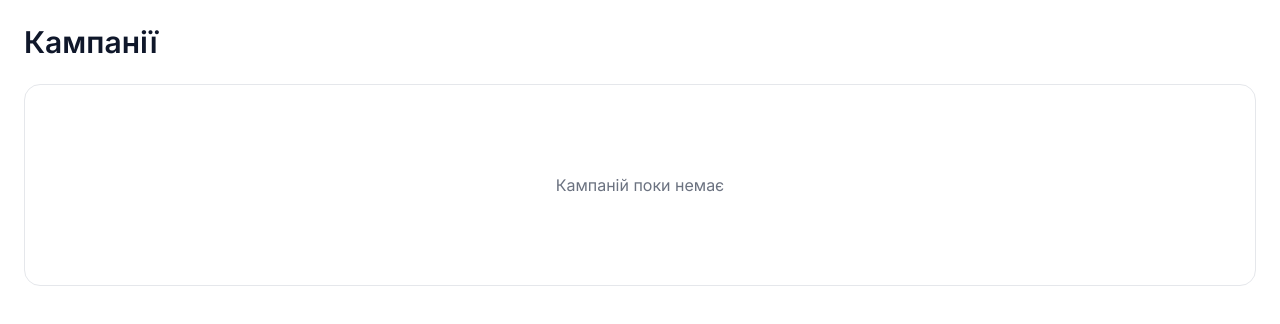
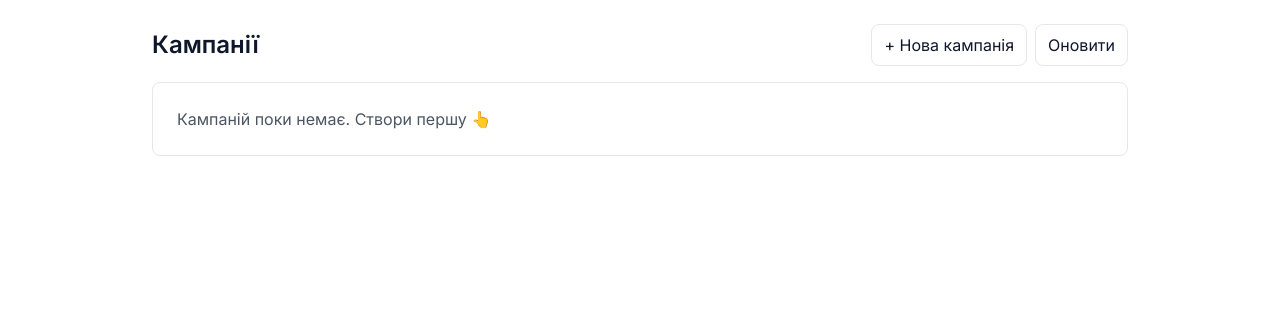
Before and after one commit to yurashko-ux/P-3-0, a Next.js app in the folder web/: page /campaigns in a window 1280 px wide. Shown: the top 324 px of the page. Built offline with nearby package versions, Linux system fonts and the light colour scheme.

Commit message:
Update page.tsx

```diff
--- a/web/app/(admin)/campaigns/page.tsx
+++ b/web/app/(admin)/campaigns/page.tsx
@@ -1,110 +1,141 @@
 // web/app/(admin)/campaigns/page.tsx
-import { headers } from "next/headers";
+'use client';
 
-export const dynamic = "force-dynamic";
+import React from 'react';
 
+type Rule = { op?: 'contains' | 'equals'; value?: string };
+type Rules = { v1?: Rule; v2?: Rule };
 type Campaign = {
   id?: string | number;
   name?: string;
   created_at?: number;
+  active?: boolean;
+  base_pipeline_id?: number | string;
+  base_status_id?: number | string;
   base_pipeline_name?: string | null;
   base_status_name?: string | null;
-  base_pipeline_id?: number | string;
-  base_status_id?: number | string;
-  rules?: {
-    v1?: { op?: "contains" | "equals"; value?: string };
-    v2?: { op?: "contains" | "equals"; value?: string };
-  };
+  rules?: Rules;
   v1_count?: number;
   v2_count?: number;
   exp_count?: number;
 };
 
-async function getCampaigns(): Promise<{ ok: boolean; items: Campaign[] }> {
-  const h = headers();
-  const host = h.get("host")!;
-  const proto =
-    (h.get("x-forwarded-proto") || "").includes("https") ? "https" : "https";
-  const url = `${proto}://${host}/api/campaigns`;
+export default function CampaignsPage() {
+  const [loading, setLoading] = React.useState(false);
+  const [error, setError] = React.useState<string | null>(null);
+  const [items, setItems] = React.useState<Campaign[]>([]);
 
-  // Проксую cookie поточного запиту до API
-  const cookie = h.get("cookie") ?? "";
-  const res = await fetch(url, {
-    method: "GET",
-    cache: "no-store",
-    headers: { cookie },
-  });
+  const load = React.useCallback(async () => {
+    setLoading(true);
+    setError(null);
+    try {
+      const res = await fetch('/api/campaigns', { cache: 'no-store' });
+      if (!res.ok) throw new Error(`HTTP ${res.status}`);
+      const data = await res.json();
+      setItems(Array.isArray(data?.items) ? data.items : []);
+    } catch (e: any) {
+      setError(e?.message || 'Failed to load');
+    } finally {
+      setLoading(false);
+    }
+  }, []);
 
-  if (!res.ok) {
-    // Повертаємо порожній список щоб хоч якось відрендеритись,
-    // але показуємо код відповіді всередині UI для дебагу.
-    return { ok: false, items: [] };
-  }
-  const data = await res.json();
-  return { ok: !!data?.ok, items: data?.items || [] };
-}
-
-export default async function CampaignsPage() {
-  const { ok, items } = await getCampaigns();
+  React.useEffect(() => {
+    load();
+  }, [load]);
 
   return (
-    <main className="px-6 py-6">
-      <h1 className="text-3xl font-semibold mb-6">Кампанії</h1>
+    <main className="p-6 max-w-5xl mx-auto">
+      <header className="mb-4 flex items-center justify-between gap-3">
+        <h1 className="text-2xl font-semibold">Кампанії</h1>
+        <div className="flex items-center gap-2">
+          <a
+            href="/admin/campaigns/new"
+            className="rounded-lg px-3 py-2 border hover:bg-gray-50"
+          >
+            + Нова кампанія
+          </a>
+          <button
+            onClick={load}
+            className="rounded-lg px-3 py-2 border hover:bg-gray-50"
+            disabled={loading}
+          >
+            {loading ? 'Оновлюю…' : 'Оновити'}
+          </button>
+        </div>
+      </header>
 
-      {!ok && (
-        <div className="mb-4 rounded-md border border-amber-300 bg-amber-50 p-3 text-amber-800">
-          Не вдалося отримати дані (можливо не встановлено адмін-доступ).
-          Спробуй відкрити{" "}
-          <a
-            className="underline"
-            href="/api/auth/set?token=11111"
-          >
-            /api/auth/set?token=11111
-          </a>{" "}
-          і потім перезавантаж сторінку.
+      {error && (
+        <div className="mb-4 rounded-lg border border-red-300 bg-red-50 px-4 py-3 text-red-700">
+          Помилка: {error}
         </div>
       )}
 
-      <div className="rounded-2xl border p-6">
-        {items.length === 0 ? (
-          <div className="text-center text-gray-500 py-16">
-            Кампаній поки немає
+      {!loading && items.length === 0 && !error && (
+        <div className="rounded-lg border bg-white p-6 text-gray-600">
+          Кампаній поки немає. Створи першу 👆
         </div>
-        ) : (
-          <table className="w-full border-collapse">
+      )}
+
+      {items.length > 0 && (
+        <div className="overflow-x-auto rounded-lg border bg-white">
+          <table className="min-w-full text-sm">
             <thead>
-              <tr className="text-left text-gray-600">
-                <th className="py-2 pr-4">Дата</th>
-                <th className="py-2 pr-4">Назва</th>
-                <th className="py-2 pr-4">Сутність</th>
-                <th className="py-2 pr-4">Воронка</th>
-                <th className="py-2 pr-4">Лічильник</th>
+              <tr className="border-b bg-gray-50 text-left">
+                <th className="px-4 py-2">ID</th>
+                <th className="px-4 py-2">Назва</th>
+                <th className="px-4 py-2">База (V1)</th>
+                <th className="px-4 py-2">V1 правило</th>
+                <th className="px-4 py-2">V2 правило</th>
+                <th className="px-4 py-2">Лічильники</th>
+                <th className="px-4 py-2">Статус</th>
               </tr>
             </thead>
             <tbody>
-              {items.map((c) => (
-                <tr key={String(c.id)} className="border-t">
-                  <td className="py-2 pr-4">
-                    {c.created_at
-                      ? new Date(c.created_at).toLocaleString()
-                      : "—"}
+              {items
+                .slice()
+                .sort((a, b) => (Number(b.created_at) - Number(a.created_at)))
+                .map((c) => {
+                  const v1 = c.rules?.v1;
+                  const v2 = c.rules?.v2;
+                  const pipeline =
+                    c.base_pipeline_name ?? c.base_pipeline_id ?? '—';
+                  const status =
+                    c.base_status_name ?? c.base_status_id ?? '—';
+
+                  const fmtRule = (r?: Rule) =>
+                    r?.op && (r.value ?? r.value === '')
+                      ? `${r.op} ${JSON.stringify(r.value)}`
+                      : '—';
+
+                  return (
+                    <tr key={String(c.id ?? c.created_at)} className="border-b last:border-b-0">
+                      <td className="px-4 py-2 text-gray-500">{c.id ?? c.created_at ?? '—'}</td>
+                      <td className="px-4 py-2">{c.name ?? '—'}</td>
+                      <td className="px-4 py-2">
+                        <span className="whitespace-nowrap">
+                          {pipeline} → {status}
+                        </span>
                       </td>
-                  <td className="py-2 pr-4">{c.name ?? "—"}</td>
-                  <td className="py-2 pr-4">База / V1 / EXP</td>
-                  <td className="py-2 pr-4">
-                    {(c.base_pipeline_name ?? c.base_pipeline_id ?? "—") +
-                      " → " +
-                      (c.base_status_name ?? c.base_status_id ?? "—")}
+                      <td className="px-4 py-2">{fmtRule(v1)}</td>
+                      <td className="px-4 py-2">{fmtRule(v2)}</td>
+                      <td className="px-4 py-2 text-gray-600">
+                        V1: {c.v1_count ?? 0} · V2: {c.v2_count ?? 0} · EXP: {c.exp_count ?? 0}
                       </td>
-                  <td className="py-2 pr-4">
-                    {(c.v1_count ?? 0) + (c.v2_count ?? 0) + (c.exp_count ?? 0)}
+                      <td className="px-4 py-2">
+                        {c.active ? (
+                          <span className="rounded bg-green-100 px-2 py-1 text-green-700">active</span>
+                        ) : (
+                          <span className="rounded bg-gray-100 px-2 py-1 text-gray-700">inactive</span>
+                        )}
                       </td>
                     </tr>
-              ))}
+                  );
+                })}
             </tbody>
           </table>
+        </div>
       )}
-      </div>
     </main>
   );
 }
```
Lines whose indentation alone changed are shown as unchanged.
